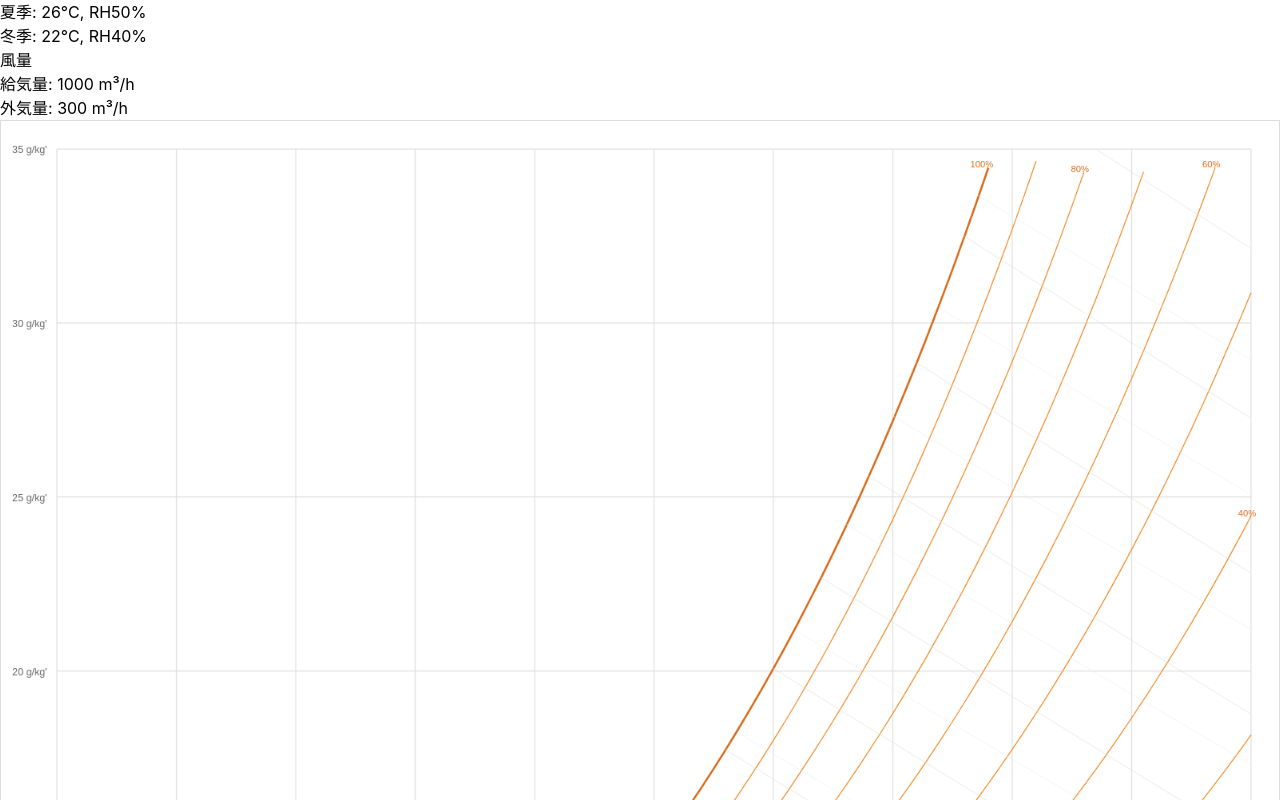
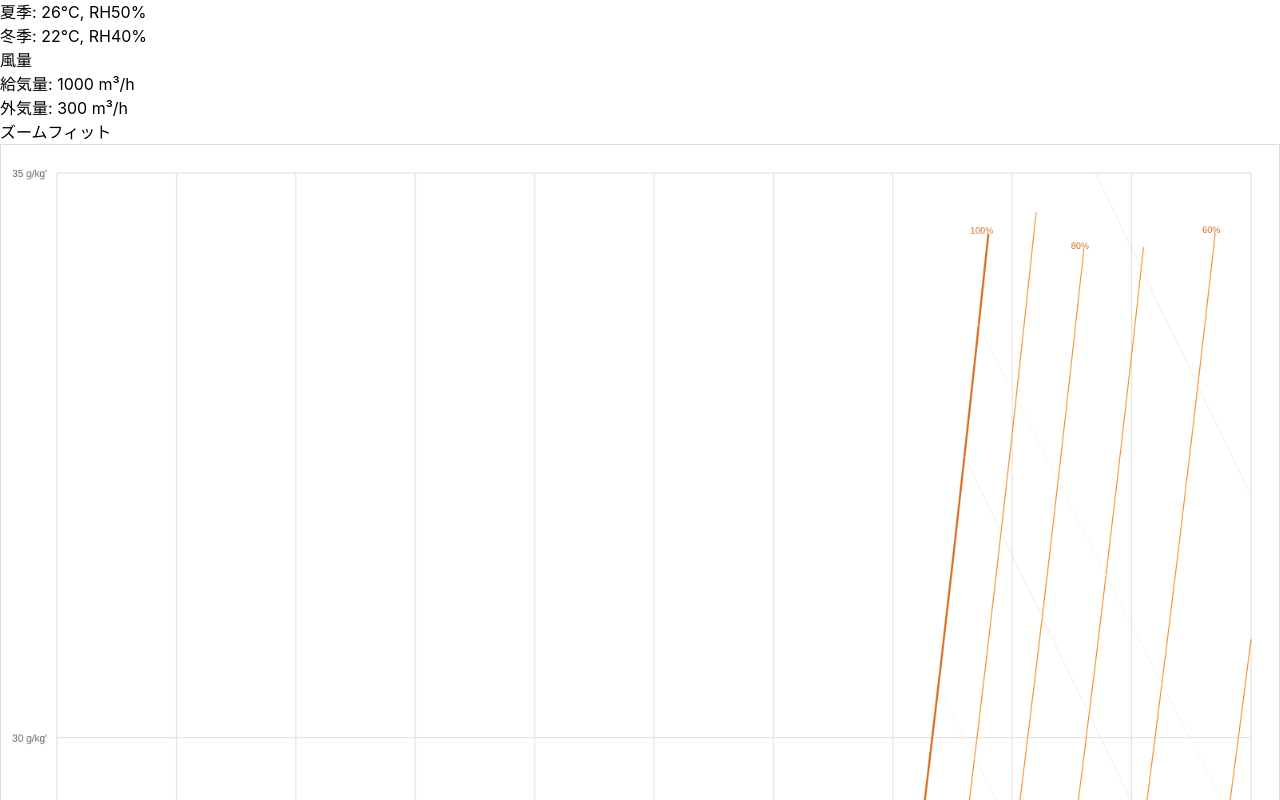
Before and after one commit to kn-nakamura/psychrometric-app, a React (Vite) app in the folder psychrometric-app/: page / in a window 1280 px wide. Shown: the part 480-1280 px from the top of the page. Built offline with nearby package versions, Linux system fonts and the light colour scheme.

Commit message:
Add zoom selection and fit controls

```diff
--- a/psychrometric-app/src/App.tsx
+++ b/psychrometric-app/src/App.tsx
@@ -8,7 +8,7 @@ import { DesignConditionsEditor } from './components/DesignConditions/DesignCond
 import { ExportDialog } from './components/Export/ExportDialog';
 import { ProjectManager } from './components/Project/ProjectManager';
 import { StatePointConverter } from './lib/psychrometric/conversions';
-import { ChartCoordinates, createDynamicChartConfig } from './lib/chart/coordinates';
+import { ChartCoordinates, ChartRange, createDynamicChartConfig } from './lib/chart/coordinates';
 import { resolvePsychrometricConstants } from './lib/psychrometric/constants';
 import { MixingProcess } from './lib/processes/mixing';
 import { HeatExchangeProcess } from './lib/processes/heatExchange';
@@ -151,6 +151,12 @@ function App() {
   // Active tab for sidebar
   const [activeTab, setActiveTab] = useState<'points' | 'processes'>('points');
   const [chartSize, setChartSize] = useState({ width: 1, height: 1 });
+  const [zoomMode, setZoomMode] = useState(false);
+  const [zoomSelection, setZoomSelection] = useState<{
+    start: { x: number; y: number };
+    end: { x: number; y: number };
+  } | null>(null);
+  const [viewRange, setViewRange] = useState<ChartRange | null>(null);
   const inputOptionA =
     STATE_POINT_INPUT_OPTIONS.find((option) => option.key === inputTypeA) ??
     STATE_POINT_INPUT_OPTIONS[0];
@@ -193,10 +199,14 @@ function App() {
 
   const selectedPoint = statePoints.find((point) => point.id === selectedPointId) ?? null;
 
+  const baseChartConfig = useMemo(() => {
+    return createDynamicChartConfig(chartSize.width, chartSize.height, statePoints);
+  }, [chartSize.height, chartSize.width, statePoints]);
+
   const chartCoordinates = useMemo(() => {
-    const chartConfig = createDynamicChartConfig(chartSize.width, chartSize.height, statePoints);
-    return new ChartCoordinates(chartConfig.dimensions, chartConfig.range);
-  }, [chartSize.height, chartSize.width, statePoints]);
+    const range = viewRange ?? baseChartConfig.range;
+    return new ChartCoordinates(baseChartConfig.dimensions, range);
+  }, [baseChartConfig, viewRange]);
 
   const selectedPointPosition = useMemo(() => {
     if (!selectedPoint?.dryBulbTemp || !selectedPoint.humidity) {
@@ -204,6 +214,61 @@ function App() {
     }
     return chartCoordinates.toCanvas(selectedPoint.dryBulbTemp, selectedPoint.humidity);
   }, [chartCoordinates, selectedPoint]);
+
+  const handleZoomStart = (clientX: number, clientY: number) => {
+    if (!zoomMode) return;
+    const container = chartContainerRef.current;
+    if (!container) return;
+    const rect = container.getBoundingClientRect();
+    const start = {
+      x: clientX - rect.left,
+      y: clientY - rect.top,
+    };
+    setZoomSelection({ start, end: start });
+  };
+
+  const handleZoomMove = (clientX: number, clientY: number) => {
+    if (!zoomMode || !zoomSelection) return;
+    const container = chartContainerRef.current;
+    if (!container) return;
+    const rect = container.getBoundingClientRect();
+    const end = {
+      x: clientX - rect.left,
+      y: clientY - rect.top,
+    };
+    setZoomSelection((current) => (current ? { ...current, end } : null));
+  };
+
+  const handleZoomEnd = () => {
+    if (!zoomMode || !zoomSelection) return;
+    const { start, end } = zoomSelection;
+    const minX = Math.min(start.x, end.x);
+    const maxX = Math.max(start.x, end.x);
+    const minY = Math.min(start.y, end.y);
+    const maxY = Math.max(start.y, end.y);
+    const minSize = 8;
+    if (maxX - minX < minSize || maxY - minY < minSize) {
+      setZoomSelection(null);
+      return;
+    }
+    const first = chartCoordinates.fromCanvas(minX, minY);
+    const second = chartCoordinates.fromCanvas(maxX, maxY);
+    const nextRange = {
+      tempMin: Math.min(first.temp, second.temp),
+      tempMax: Math.max(first.temp, second.temp),
+      humidityMin: Math.min(first.humidity, second.humidity),
+      humidityMax: Math.max(first.humidity, second.humidity),
+    };
+    setViewRange(nextRange);
+    setZoomSelection(null);
+    setZoomMode(false);
+  };
+
+  const resetZoom = () => {
+    setViewRange(null);
+    setZoomSelection(null);
+    setZoomMode(false);
+  };
 
   useEffect(() => {
     if (!inputTypeAInitialized.current) {
@@ -1462,6 +1527,26 @@ function App() {
         <main className="order-1 flex-1 min-h-0 min-w-0 overflow-hidden p-3 sm:order-none sm:p-4">
             <div className="bg-white rounded-lg shadow h-full min-h-0 min-w-0 p-3 sm:p-4">
             <div ref={chartContainerRef} className="h-full min-h-0 min-w-0 relative">
+              <div className="absolute right-3 top-3 z-20 flex flex-wrap items-center gap-2">
+                <button
+                  type="button"
+                  onClick={() => setZoomMode((current) => !current)}
+                  className={`rounded border px-3 py-1 text-xs font-semibold transition ${
+                    zoomMode
+                      ? 'border-blue-600 bg-blue-600 text-white'
+                      : 'border-gray-200 bg-white text-gray-700 hover:border-blue-200 hover:text-blue-700'
+                  }`}
+                >
+                  {zoomMode ? 'ズーム選択中' : 'ズーム'}
+                </button>
+                <button
+                  type="button"
+                  onClick={resetZoom}
+                  className="rounded border border-gray-200 bg-white px-3 py-1 text-xs font-semibold text-gray-700 transition hover:border-blue-200 hover:text-blue-700"
+                >
+                  フィット
+                </button>
+              </div>
               <PsychrometricChart
                 ref={chartRef}
                 width={chartSize.width}
@@ -1469,12 +1554,47 @@ function App() {
                 statePoints={statePoints}
                 processes={processes}
                 activeSeason={activeSeason}
+                range={viewRange ?? baseChartConfig.range}
                 selectedPointId={selectedPointId}
-                draggablePointId={movePointId}
+                draggablePointId={zoomMode ? null : movePointId}
                 onPointClick={setSelectedPoint}
                 onBackgroundClick={() => setSelectedPoint(null)}
                 onPointMove={handlePointMove}
               />
+              <div
+                className={`absolute inset-0 z-10 ${zoomMode ? 'cursor-crosshair' : ''}`}
+                style={{ pointerEvents: zoomMode ? 'auto' : 'none' }}
+                onMouseDown={(e) => handleZoomStart(e.clientX, e.clientY)}
+                onMouseMove={(e) => handleZoomMove(e.clientX, e.clientY)}
+                onMouseUp={handleZoomEnd}
+                onMouseLeave={handleZoomEnd}
+                onTouchStart={(e) => {
+                  if (e.touches.length === 0) return;
+                  e.preventDefault();
+                  const touch = e.touches[0];
+                  handleZoomStart(touch.clientX, touch.clientY);
+                }}
+                onTouchMove={(e) => {
+                  if (e.touches.length === 0) return;
+                  e.preventDefault();
+                  const touch = e.touches[0];
+                  handleZoomMove(touch.clientX, touch.clientY);
+                }}
+                onTouchEnd={handleZoomEnd}
+                onTouchCancel={handleZoomEnd}
+              >
+                {zoomSelection && (
+                  <div
+                    className="absolute border-2 border-blue-500 bg-blue-200/30"
+                    style={{
+                      left: Math.min(zoomSelection.start.x, zoomSelection.end.x),
+                      top: Math.min(zoomSelection.start.y, zoomSelection.end.y),
+                      width: Math.abs(zoomSelection.end.x - zoomSelection.start.x),
+                      height: Math.abs(zoomSelection.end.y - zoomSelection.start.y),
+                    }}
+                  />
+                )}
+              </div>
               {selectedPoint && selectedPointPosition && (
                 <div
                   className="absolute z-10"
--- a/psychrometric-app/src/components/Chart/PsychrometricChart.tsx
+++ b/psychrometric-app/src/components/Chart/PsychrometricChart.tsx
@@ -11,6 +11,7 @@ interface PsychrometricChartProps {
   statePoints: StatePoint[];
   processes: Process[];
   activeSeason: 'summer' | 'winter' | 'both';
+  range?: ChartRange;
   selectedPointId?: string | null;
   draggablePointId?: string | null;
   onPointClick?: (pointId: string) => void;
@@ -31,6 +32,7 @@ interface RenderPsychrometricChartOptions {
   activeSeason: 'summer' | 'winter' | 'both';
   selectedPointId?: string | null;
   resolutionScale?: number;
+  range?: ChartRange;
 }
 
 interface RenderPsychrometricChartContextOptions {
@@ -41,6 +43,7 @@ interface RenderPsychrometricChartContextOptions {
   processes: Process[];
   activeSeason: 'summer' | 'winter' | 'both';
   selectedPointId?: string | null;
+  range?: ChartRange;
 }
 
 const getDefaultResolutionScale = () => {
@@ -58,9 +61,11 @@ const drawPsychrometricChart = ({
   processes,
   activeSeason,
   selectedPointId,
+  range,
 }: RenderPsychrometricChartContextOptions) => {
   const chartConfig = createDynamicChartConfig(width, height, statePoints);
-  const coordinates = new ChartCoordinates(chartConfig.dimensions, chartConfig.range);
+  const chartRange = range ?? chartConfig.range;
+  const coordinates = new ChartCoordinates(chartConfig.dimensions, chartRange);
 
   // クリア
   ctx.clearRect(0, 0, width, height);
@@ -70,16 +75,16 @@ const drawPsychrometricChart = ({
   ctx.fillRect(0, 0, width, height);
 
   // グリッド線を描画
-  drawGrid(ctx, coordinates, chartConfig.range);
+  drawGrid(ctx, coordinates, chartRange);
 
   // 相対湿度曲線を描画
-  drawRHCurves(ctx, coordinates, chartConfig.range);
+  drawRHCurves(ctx, coordinates, chartRange);
 
   // 湿球温度線を描画（薄く）
-  drawWetBulbCurves(ctx, coordinates, chartConfig.range);
+  drawWetBulbCurves(ctx, coordinates, chartRange);
 
   // エンタルピー線を描画（薄く）
-  drawEnthalpyCurves(ctx, coordinates, chartConfig.range);
+  drawEnthalpyCurves(ctx, coordinates, chartRange);
 
   // プロセス線を描画
   drawProcesses(ctx, coordinates, processes, statePoints, activeSeason);
@@ -97,6 +102,7 @@ export const renderPsychrometricChart = ({
   activeSeason,
   selectedPointId,
   resolutionScale = getDefaultResolutionScale(),
+  range,
 }: RenderPsychrometricChartOptions) => {
   const ctx = canvas.getContext('2d');
   if (!ctx) return;
@@ -119,6 +125,7 @@ export const renderPsychrometricChart = ({
     processes,
     activeSeason,
     selectedPointId,
+    range,
   });
 };
 
@@ -130,6 +137,7 @@ export const renderPsychrometricChartToContext = ({
   processes,
   activeSeason,
   selectedPointId,
+  range,
 }: RenderPsychrometricChartContextOptions) => {
   drawPsychrometricChart({
     ctx,
@@ -139,6 +147,7 @@ export const renderPsychrometricChartToContext = ({
     processes,
     activeSeason,
     selectedPointId,
+    range,
   });
 };
 
@@ -148,6 +157,7 @@ export const PsychrometricChart = forwardRef<PsychrometricChartRef, Psychrometri
   statePoints,
   processes,
   activeSeason,
+  range,
   selectedPointId,
   draggablePointId,
   onPointClick,
@@ -174,8 +184,12 @@ export const PsychrometricChart = forwardRef<PsychrometricChartRef, Psychrometri
 
   // 座標変換の設定 - 状態点に基づいて動的に範囲を調整
   const chartConfig = useMemo(() => {
-    return createDynamicChartConfig(width, height, statePoints);
-  }, [width, height, statePoints]);
+    const config = createDynamicChartConfig(width, height, statePoints);
+    return {
+      ...config,
+      range: range ?? config.range,
+    };
+  }, [width, height, range, statePoints]);
   const coordinates = useMemo(() => {
     return new ChartCoordinates(chartConfig.dimensions, chartConfig.range);
   }, [chartConfig]);
@@ -194,6 +208,7 @@ export const PsychrometricChart = forwardRef<PsychrometricChartRef, Psychrometri
       activeSeason,
       selectedPointId,
       resolutionScale,
+      range: chartConfig.range,
     });
 
   }, [
```
